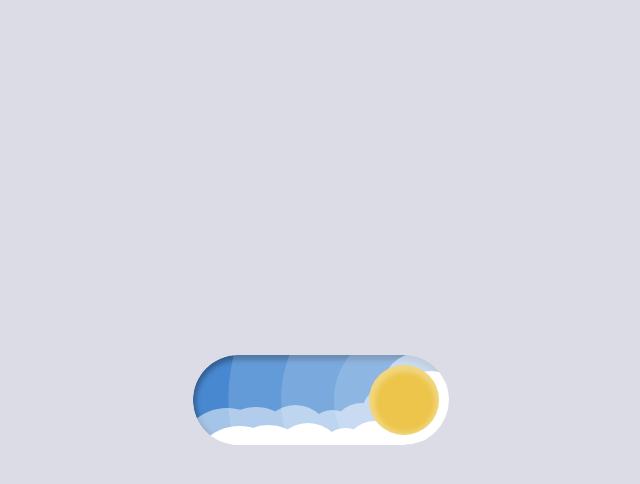
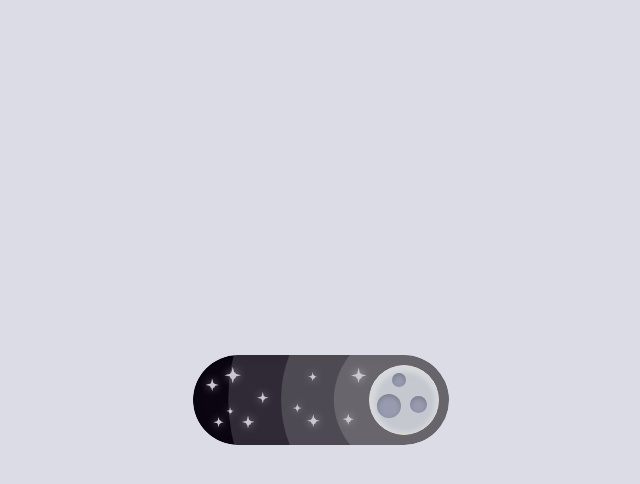
Before and after one commit to Carlos1006/Playground, a React (Vite) app: page /day_night_toggle in a window 1280 px wide. Both pictures are taken after a click on the element 640 px from the left and 400 px from the top of the page. Shown: the top 484 px of the page, without its empty margins (319-959 px from the left). Built offline with nearby package versions, Linux system fonts and the light colour scheme.

Commit message:
Se termina switch

```diff
--- a/src/components/daynightToggle.tsx
+++ b/src/components/daynightToggle.tsx
@@ -8,6 +8,25 @@ interface ICloud {
 const Cloud:FC<ICloud> = ({extra}:ICloud) => {
     return <>
         <div className={`${css.clouds} ${extra}`}>
+            <div/>
+            <div/>
+            <div/>
+            <div/>
+            <div/>
+            <div/>
+            <div/>
+        </div>
+    </>
+}
+
+const Stars:FC<ICloud> = ({extra}:ICloud) => {
+    return <>
+        <div className={`${css.stars} ${extra}`}>
+            <div/>
+            <div/>
+            <div/>
+            <div/>
+            <div/>
             <div/>
             <div/>
             <div/>
@@ -33,15 +52,20 @@ const DayNightToggle = () => {
             ${isDay ? css.day : css.night}
         `} onClick={toggleDayNight}>
             <div className={css.circle}>
-                <div className={css.center}/>
+                <div className={css.moon}>
+                    <div className={css.crater}/>
+                    <div className={css.crater}/>
+                    <div className={css.crater}/>
+                </div>
+                <div className={css.sun}/>
             </div>
             <div className={`${css.smallAura} ${css.circle}`}/>
             <div className={`${css.middleAura} ${css.circle}`}/>
             <div className={`${css.bigAura} ${css.circle}`}/>
-            <div className={css.background}>
-            </div>
-            <Cloud/>
-            <Cloud extra={css.backgrounClouds}/>
+            <div className={css.background}/>
+            <Stars extra={css.nightStar}/>
+            <Cloud extra={css.foregroundClouds}/>
+            <Cloud extra={css.backgroundClouds}/>
         </div>
     </>
 }
--- a/src/styles/daynightToggle.module.scss
+++ b/src/styles/daynightToggle.module.scss
@@ -22,23 +22,58 @@ $margin: calc($difference / 2);
         left:0;
         top:0;
         background:rgb(72, 136, 209);
+        transition:all 0.5s linear;
     }
     .circle {
-        width: $circle_side;
-        height: $circle_side;
         margin: $margin;
         border-radius:50%;
-        position:absolute;
         transition:all 0.5s ease-in-out;
-        background-color:rgb(236, 197, 74);
         left:0;
         z-index:15;
-        .center {
+        overflow:hidden;
+        &,>div {
             width: $circle_side;
             height: $circle_side;
             border-radius:50%;
+            position: absolute;
+        }
+        >div {
             box-shadow:inset 1px 2px 5px 5px rgba(255,255,255,0.3);
-            z-index:20;
+        }
+        .sun {
+            z-index:18;
+            background-color:rgb(236, 197, 74);
+        }
+        .moon {
+            z-index:19;
+            background-color:rgba(197,201,207,255);
+            left:105%;
+            transition:all 0.5s ease-in-out;
+            .crater {
+                border-radius:50%;
+                position: absolute;
+                background-color:rgba(152,155,175,255);
+                box-shadow:inset 0px 2px 5px 0 rgba(0, 0, 0, 0.2);
+                &:nth-child(1) {
+                    width: calc($circle_side * 0.2);
+                    height: calc($circle_side * 0.2);
+                    left:32%;
+                    top:12%;
+                }
+                &:nth-child(2) {
+                    width: calc($circle_side * 0.35);
+                    height: calc($circle_side * 0.35);
+                    left: 11%;
+                    top: 41%;
+                }
+
+                &:nth-child(3) {
+                    width: calc($circle_side * 0.25);
+                    height: calc($circle_side * 0.25);
+                    left: 58%;
+                    top: 44%;
+                }
+            }
         }
     }
     .smallAura {
@@ -62,17 +97,139 @@ $margin: calc($difference / 2);
         transform:scale(5);
         transition-delay:80ms;
     }
+    .stars {
+        width: $toggle_width;
+        height: $toggle_height;
+        border-radius:100px;
+        z-index:14;
+        position:absolute;
+        >div {
+            position: absolute;
+            filter: drop-shadow(0 0 4px rgba(255, 255, 255, 0.5));
+            &::after {
+                content: "";
+                position: absolute;
+                display: inline-block;
+                width: 100%;
+                height: 100%;
+                top: 0;
+                background-color: rgba(202,199,207);
+                left: 0;
+                clip-path: polygon(40% 40%, 50% 0, 60% 40%, 100% 50%, 60% 60%, 50% 100%, 40% 60%, 0 50%);
+            }
+            &::before {
+                content: "";
+                position: absolute;
+                display: inline-block;
+                width: 40%;
+                height: 40%;
+                top: 32%;
+                background-color: rgba(202,199,207);
+                left: 31%;
+                border-radius:100px;
+            }
+            &:nth-child(1) {
+                width: 1vw;
+                height: 1vw;
+                left: 5%;
+                top: 26%;
+            }
+            &:nth-child(2) {
+                width: 1.3vw;
+                height: 1.3vw;
+                left: 12.3%;
+                top: 13%;
+            }
+            &:nth-child(3) {
+                width: 0.9vw;
+                height: 0.9vw;
+                left: 25%;
+                top: 41%;
+            }
+            &:nth-child(4) {
+                width: 0.6vw;
+                height: 0.6vw;
+                left: 13%;
+                top: 58%;
+            }
+            &:nth-child(5) {
+                width: 0.8vw;
+                height: 0.8vw;
+                left: 8%;
+                top: 69%;
+            }
+            &:nth-child(6) {
+                width: 1vw;
+                height: 1vw;
+                left: 19%;
+                top: 67.4%;
+            }
+            &:nth-child(7) {
+                width: 0.7vw;
+                height: 0.7vw;
+                left: 45%;
+                top: 19%;
+            }
+            &:nth-child(8) {
+                width: 0.7vw;
+                height: 0.7vw;
+                left: 39%;
+                top: 54%;
+            }
+            &:nth-child(9) {
+                width: 1vw;
+                height: 1vw;
+                left: 44.5%;
+                top: 66%;
+            }
+            &:nth-child(10) {
+                width: 0.9vw;
+                height: 0.9vw;
+                left: 58.4%;
+                top: 65%;
+            }
+            &:nth-child(11) {
+                width: 1.2vw;
+                height: 1.2vw;
+                left: 61.7%;
+                top: 14%;
+            }
+        }
+        &.nightStar {
+            top:-100%;
+            left:0;
+            opacity:0;
+            transition:all 0.5s cubic-bezier(.73,-0.27,.52,1.14);
+        }
+    }
     .clouds {
         width: $toggle_width;
         height: $toggle_height;
         border-radius:100px;
         z-index:14;
         position:absolute;
-        &.backgrounClouds {
+        &::after {
+            content: "";
+            position: absolute;
+            display: inline-block;
+            width: 100%;
+            height: 50%;
+            top: 100%;
+            background-color: white;
+            transform: rotate(-15deg);
+            left: 12%;
+        }
+        &.foregroundClouds {
+            top:0;
+            left:0;
+            transition:top 0.5s cubic-bezier(.73,-0.27,.52,1.14);
+        }
+        &.backgroundClouds {
             z-index: 5;
             top: -1.4vw;
             opacity: 0.5;
             left: -1vw;
+            transition:top 0.5s ease-in-out;
         }
         >div {
             border-radius:100px;
@@ -126,6 +283,24 @@ $margin: calc($difference / 2);
     &.night {
         .circle {
             left:calc(100% - #{$circle_side} - #{$margin} * 2) !important;
+            .moon {
+                left:0;
+            }
+        }
+        .background {
+            background-color:rgba(11,5,18,255);
+        }
+        .foregroundClouds {
+            top: 100% !important;
+        }
+        .backgroundClouds {
+            transition-delay:0.1s !important;
+            top: 100% !important;
+        }
+        .nightStar {
+            top:0 !important;
+            left:0 !important;
+            opacity:1 !important;
         }
     }
 }
```
